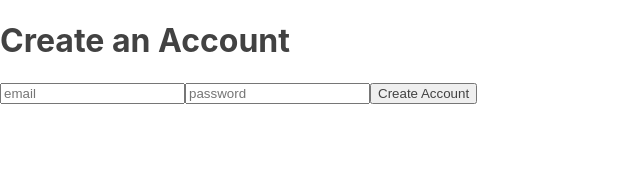
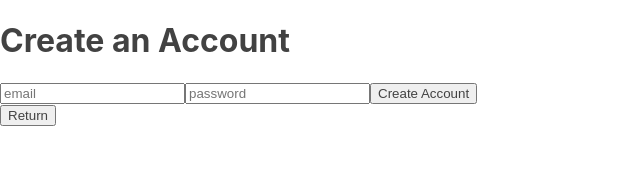
Before and after one commit to Nicolas7Chaves/moody, a React (Create React App) app in the folder frontend/: page /create-account in a window 1280 px wide. Shown: the top 195 px of the page, without its empty margins (0-640 px from the left). Built offline with nearby package versions, Linux system fonts and the light colour scheme.

Commit message:
add button to return home in create account

```diff
--- a/frontend/src/components/CreateAccount.js
+++ b/frontend/src/components/CreateAccount.js
@@ -21,6 +21,10 @@ function CreateAccount() {
         }
     }
 
+    const goBack = () => {
+        navigate('/');
+    }
+
     return (
         <>
             <h1>Create an Account</h1>
@@ -29,6 +33,7 @@ function CreateAccount() {
                 <input name="password" type="password" placeholder="password" />
                 <button type='submit'>Create Account</button>
             </form>
+                <button onClick={goBack}>Return</button>
         </>
     );
 }
```
